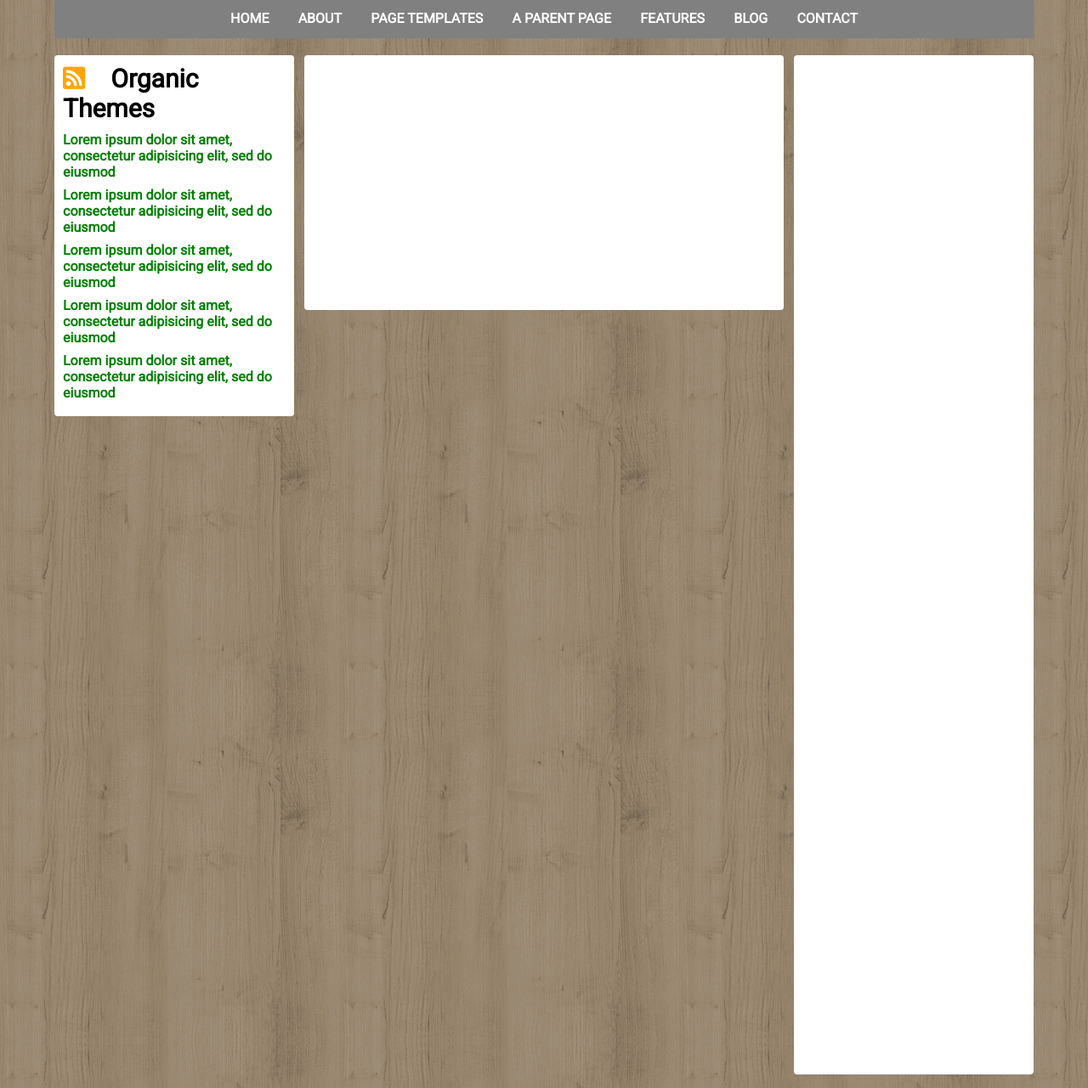
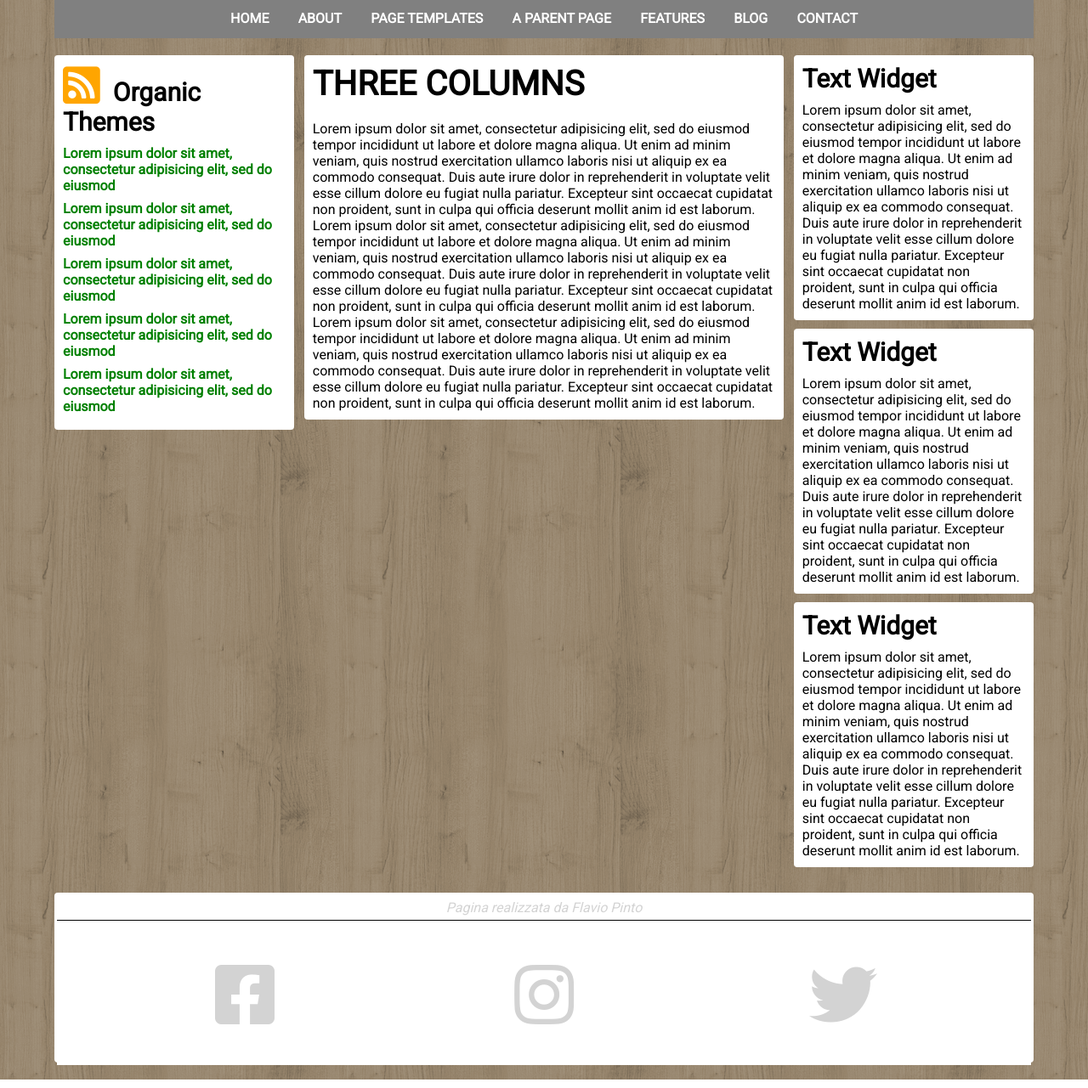
Before and after one commit to flavio-pinto/htmlcss-struttura-wp, a plain HTML site: page index.html in a window 1280 px wide. Shown: the part 375-1656 px from the top of the page at 85% size. Drawn offline with Linux system fonts and the light colour scheme.

Commit message:
Completato

```diff
--- a/css/style.css
+++ b/css/style.css
@@ -40,6 +40,7 @@ body {
   color: white;
 }
 
+/* Menu Header */
 #menu {
   width: 100%;
   height: 12%;
@@ -89,7 +90,6 @@ body {
 .column-3 {
   float: left;
   padding: 10px;
-  background-color: white;
   border-radius: 4px;
 }
 
@@ -99,22 +99,21 @@ body {
 }
 
 .column-1 {
-  margin-right: 0.5%;
+  background-color: white;
 }
 
-.column-1 h2 {
+.column-1 h3 {
   font-size: 30px;
   padding-bottom: 10px;
 }
 
-.column-1 h2 span{
-  padding-right: 30px;
+.column-1 h3 span{
+  padding-right: 15px;
 }
 
 .fa-rss-square {
   color: orange;
-  font-size: 30px;
-  padding
+  font-size: 50px;
 }
 
 .column-1 ul {
@@ -135,19 +134,70 @@ body {
 
 .column-2 {
   width: 49%;
-  height: 300px;
-  margin: 0 0.5%;
+  margin: 0 1%;
+  background-color: white;
+}
+
+.column-2 h2 {
+  font-size: 40px;
+  padding-bottom: 20px;
+  text-transform: uppercase;
 }
 
 .column-3 {
-  height: 1200px;
-  margin-left: 0.5%;
+  background: none;
+  padding: 0;
+  float: left;
+}
+
+.content-box {
+  background-color: white;
+  border-radius: 4px;
+  width: 100%;
+  margin-bottom: 10px;
+  margin-left: 0;
+  padding: 10px;
+}
+
+.content-box h3 {
+  font-size: 30px;
+  padding-bottom: 10px;
 }
 
 /* Area footer */
 #main-footer {
-  background: purple;
+  background: white;
+  width: 100%;
   height: 200px;
-  width: 100%;
-  margin-bottom: 20px;
+  border: 3px solid white;
+  border-radius: 4px;
+  text-align: center;
 }
+
+.footer-text {
+  font-family: 'Roboto';
+  font-style: italic;
+  color: lightgray;
+  padding: 5px;
+  border-bottom: 1px solid black;
+  height: 30px;
+}
+
+.social {
+  padding: 45px;
+  margin: 0;
+  background-color: white;
+  height: 170px;
+}
+
+.social li {
+  list-style: none;
+  float: left;
+  width: calc(100% / 3);
+}
+
+.social li a {
+  font-size: 80px;
+  text-decoration: none;
+  color: lightgray;
+}
--- a/index.html
+++ b/index.html
@@ -35,7 +35,7 @@
       <!-- Corpo centrale del sito -->
       <main id="col-container">
         <div class="column-1">
-          <h2><span class="fas fa-rss-square"></span>Organic Themes</h2>
+          <h3><span class="fas fa-rss-square"></span>Organic Themes</h3>
           <ul>
             <li><a href="#">Lorem ipsum dolor sit amet, consectetur adipisicing elit, sed do eiusmod</a></li>
             <li><a href="#">Lorem ipsum dolor sit amet, consectetur adipisicing elit, sed do eiusmod</a></li>
@@ -46,23 +46,40 @@
         </div>
 
         <div class="column-2">
+          <h2>Three Columns</h2>
+          <p>Lorem ipsum dolor sit amet, consectetur adipisicing elit, sed do eiusmod tempor incididunt ut labore et dolore magna aliqua. Ut enim ad minim veniam, quis nostrud exercitation ullamco laboris nisi ut aliquip ex ea commodo consequat. Duis aute irure dolor in reprehenderit in voluptate velit esse cillum dolore eu fugiat nulla pariatur. Excepteur sint occaecat cupidatat non proident, sunt in culpa qui officia deserunt mollit anim id est laborum.</p>
+          <p>Lorem ipsum dolor sit amet, consectetur adipisicing elit, sed do eiusmod tempor incididunt ut labore et dolore magna aliqua. Ut enim ad minim veniam, quis nostrud exercitation ullamco laboris nisi ut aliquip ex ea commodo consequat. Duis aute irure dolor in reprehenderit in voluptate velit esse cillum dolore eu fugiat nulla pariatur. Excepteur sint occaecat cupidatat non proident, sunt in culpa qui officia deserunt mollit anim id est laborum.</p>
+          <p>Lorem ipsum dolor sit amet, consectetur adipisicing elit, sed do eiusmod tempor incididunt ut labore et dolore magna aliqua. Ut enim ad minim veniam, quis nostrud exercitation ullamco laboris nisi ut aliquip ex ea commodo consequat. Duis aute irure dolor in reprehenderit in voluptate velit esse cillum dolore eu fugiat nulla pariatur. Excepteur sint occaecat cupidatat non proident, sunt in culpa qui officia deserunt mollit anim id est laborum.</p>
         </div>
 
         <div class="column-3">
-          <div class="col-content1">
+          <div class="content-box">
+            <h3>Text Widget</h3>
+            <p>Lorem ipsum dolor sit amet, consectetur adipisicing elit, sed do eiusmod tempor incididunt ut labore et dolore magna aliqua. Ut enim ad minim veniam, quis nostrud exercitation ullamco laboris nisi ut aliquip ex ea commodo consequat. Duis aute irure dolor in reprehenderit in voluptate velit esse cillum dolore eu fugiat nulla pariatur. Excepteur sint occaecat cupidatat non proident, sunt in culpa qui officia deserunt mollit anim id est laborum.</p>
           </div>
 
-          <div class="col-content2">
+          <div class="content-box">
+            <h3>Text Widget</h3>
+            <p>Lorem ipsum dolor sit amet, consectetur adipisicing elit, sed do eiusmod tempor incididunt ut labore et dolore magna aliqua. Ut enim ad minim veniam, quis nostrud exercitation ullamco laboris nisi ut aliquip ex ea commodo consequat. Duis aute irure dolor in reprehenderit in voluptate velit esse cillum dolore eu fugiat nulla pariatur. Excepteur sint occaecat cupidatat non proident, sunt in culpa qui officia deserunt mollit anim id est laborum.</p>
           </div>
 
-          <div class="col-content3">
+          <div class="content-box">
+            <h3>Text Widget</h3>
+            <p>Lorem ipsum dolor sit amet, consectetur adipisicing elit, sed do eiusmod tempor incididunt ut labore et dolore magna aliqua. Ut enim ad minim veniam, quis nostrud exercitation ullamco laboris nisi ut aliquip ex ea commodo consequat. Duis aute irure dolor in reprehenderit in voluptate velit esse cillum dolore eu fugiat nulla pariatur. Excepteur sint occaecat cupidatat non proident, sunt in culpa qui officia deserunt mollit anim id est laborum.</p>
           </div>
         </div>
       </main>
 
       <!-- Area Footer -->
       <footer id="main-footer">
-
+        <div class="footer-text">
+          Pagina realizzata da Flavio Pinto
+        </div>
+        <ul class="social">
+          <li><a href="#"><i class="fab fa-facebook-square"></i></a></li>
+          <li><a href="#"><i class="fab fa-instagram"></i></a></li>
+          <li><a href="#"><i class="fab fa-twitter"></i></a></li>
+        </ul>
       </footer>
 
     </div>
```
